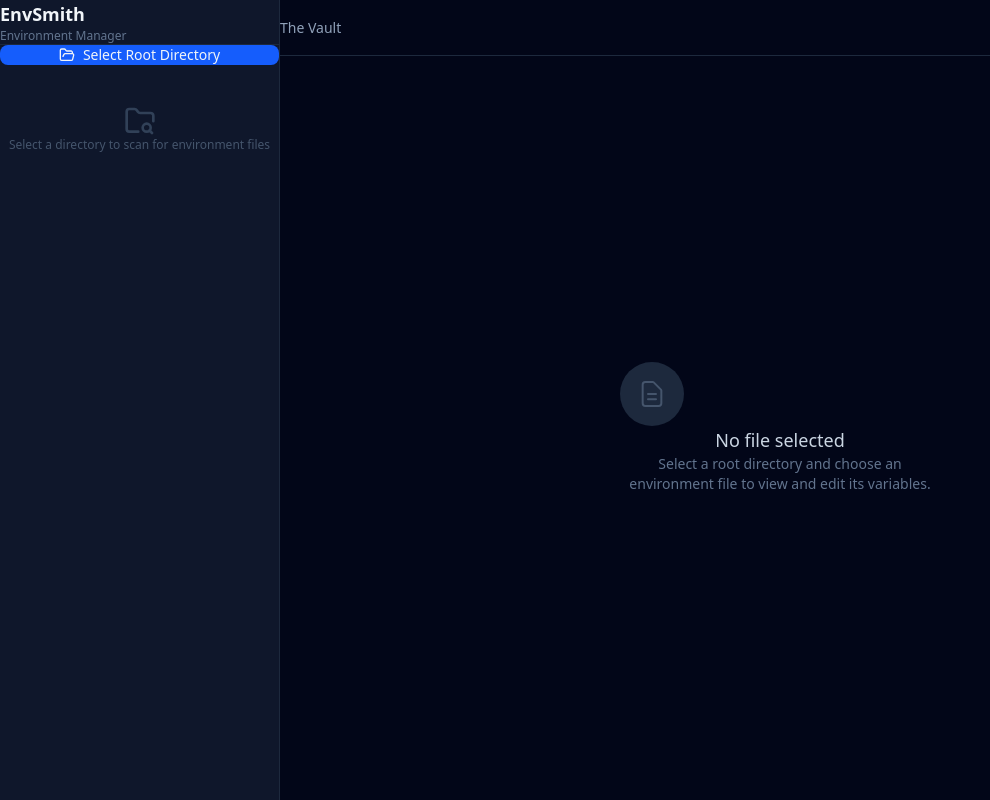
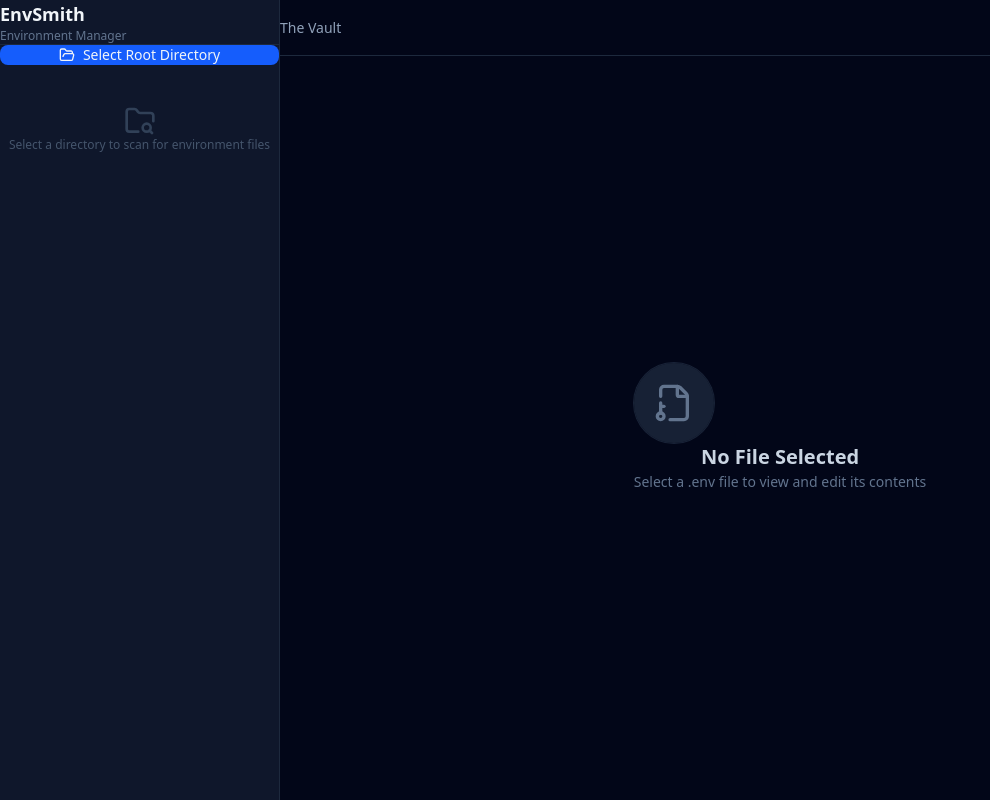
Before and after one commit to AirisDom/envsmith, a React (Vite) app: page / in a window 1280 px wide. Shown: the whole page, without its empty margins (0-990 px from the left). Built offline with nearby package versions, Linux system fonts and the light colour scheme.

Commit message:
Build VaultEditor empty state view

```diff
--- a/src/App.tsx
+++ b/src/App.tsx
@@ -1,5 +1,6 @@
 import { useState } from "react";
 import ProjectExplorer from "./components/ProjectExplorer";
+import VaultEditor from "./components/VaultEditor";
 
 function App() {
   const [_selectedDirectory, setSelectedDirectory] = useState<string | null>(null);
@@ -16,29 +17,7 @@ function App() {
         <header className="h-14 flex-shrink-0 border-b border-slate-800 flex items-center px-6">
           <h2 className="text-sm font-medium text-slate-400">The Vault</h2>
         </header>
-        <div className="flex-1 flex items-center justify-center overflow-auto">
-          <div className="text-center p-8">
-            <div className="w-16 h-16 mx-auto mb-4 rounded-full bg-slate-800 flex items-center justify-center">
-              <svg
-                className="w-8 h-8 text-slate-600"
-                fill="none"
-                stroke="currentColor"
-                viewBox="0 0 24 24"
-              >
-                <path
-                  strokeLinecap="round"
-                  strokeLinejoin="round"
-                  strokeWidth={1.5}
-                  d="M9 12h6m-6 4h6m2 5H7a2 2 0 01-2-2V5a2 2 0 012-2h5.586a1 1 0 01.707.293l5.414 5.414a1 1 0 01.293.707V19a2 2 0 01-2 2z"
-                />
-              </svg>
-            </div>
-            <h3 className="text-lg font-medium text-slate-300">No file selected</h3>
-            <p className="text-sm text-slate-500 mt-2 max-w-xs">
-              Select a root directory and choose an environment file to view and edit its variables.
-            </p>
-          </div>
-        </div>
+        <VaultEditor selectedFile={selectedFile} />
       </main>
     </div>
   );
--- /dev/null
+++ b/src/components/VaultEditor.tsx
@@ -0,0 +1,31 @@
+import { FileKey2 } from "lucide-react";
+
+interface VaultEditorProps {
+  selectedFile: string | null;
+}
+
+function VaultEditor({ selectedFile }: VaultEditorProps) {
+  if (!selectedFile) {
+    return (
+      <div className="flex-1 flex items-center justify-center">
+        <div className="text-center p-8">
+          <div className="w-20 h-20 mx-auto mb-6 rounded-full bg-slate-800/80 flex items-center justify-center ring-1 ring-slate-700/50">
+            <FileKey2 className="w-10 h-10 text-slate-500" />
+          </div>
+          <h3 className="text-xl font-semibold text-slate-300 mb-2">No File Selected</h3>
+          <p className="text-sm text-slate-500 max-w-sm leading-relaxed">
+            Select a .env file to view and edit its contents
+          </p>
+        </div>
+      </div>
+    );
+  }
+
+  return (
+    <div className="flex-1 flex items-center justify-center">
+      <p className="text-sm text-slate-500">Editor view coming soon...</p>
+    </div>
+  );
+}
+
+export default VaultEditor;
```
Also changed, not shown: 5 other files (tests, documents, lock files or other folders).
